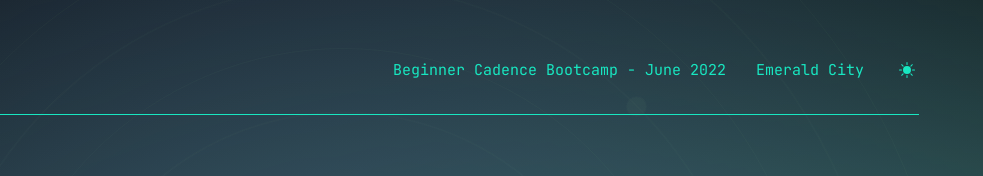
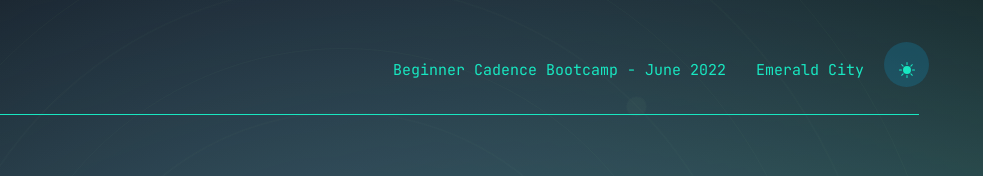
Before and after one commit to emerald-dao/emerald-academy, a Svelte app: page / in a window 1280 px wide. Shown: the top 176 px of the page, 297-1280 px from the left. Built offline with nearby package versions, Linux system fonts and the light colour scheme.

Commit message:
fix highlighting

```diff
--- a/src/app.css
+++ b/src/app.css
@@ -7,7 +7,7 @@
 :root:not([data-theme='dark']) {
   --primary: hsla(var(--palette-green-40), 100%);
   --primary-hover: hsla(var(--palette-green-50), 100%);
-  --primary-focus: transparent;
+  /* --primary-focus: transparent; */
   --primary-inverse: hsla(var(--palette-green-50), 100%);
   --primary-bg: hsl(0, 0%, 100%);
   --secondary-bg: hsl(0, 0%, 95%);
@@ -24,7 +24,7 @@
   :root:not([data-theme='light']) {
     --primary: hsla(var(--palette-green-50), 100%);
     --primary-hover: hsla(var(--palette-green-60), 100%);
-    --primary-focus: transparent;
+    /* --primary-focus: transparent; */
     --primary-inverse: hsla(var(--palette-green-60), 100%);
     --primary-bg: hsl(0, 0%, 0%);
     --secondary-bg: hsl(0, 0%, 5%);
@@ -41,7 +41,7 @@
 [data-theme='dark'] {
   --primary: hsla(var(--palette-green-50), 100%);
   --primary-hover: hsla(var(--palette-green-60), 100%);
-  --primary-focus: transparent;
+  /* --primary-focus: transparent; */
   --primary-inverse: hsla(var(--palette-green-60), 100%);
   --primary-bg: hsl(0, 0%, 0%);
   --secondary-bg: hsl(0, 0%, 5%);
```
